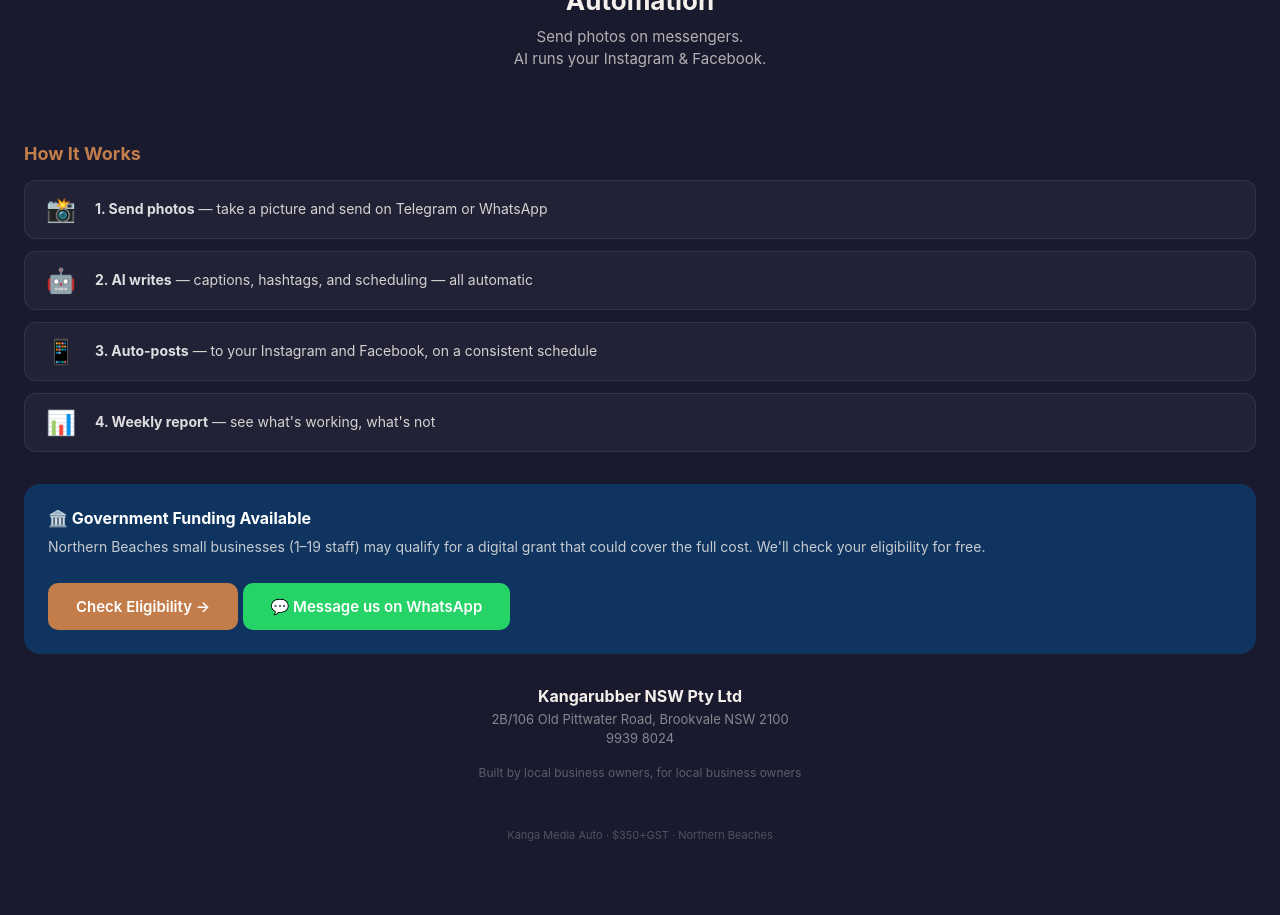
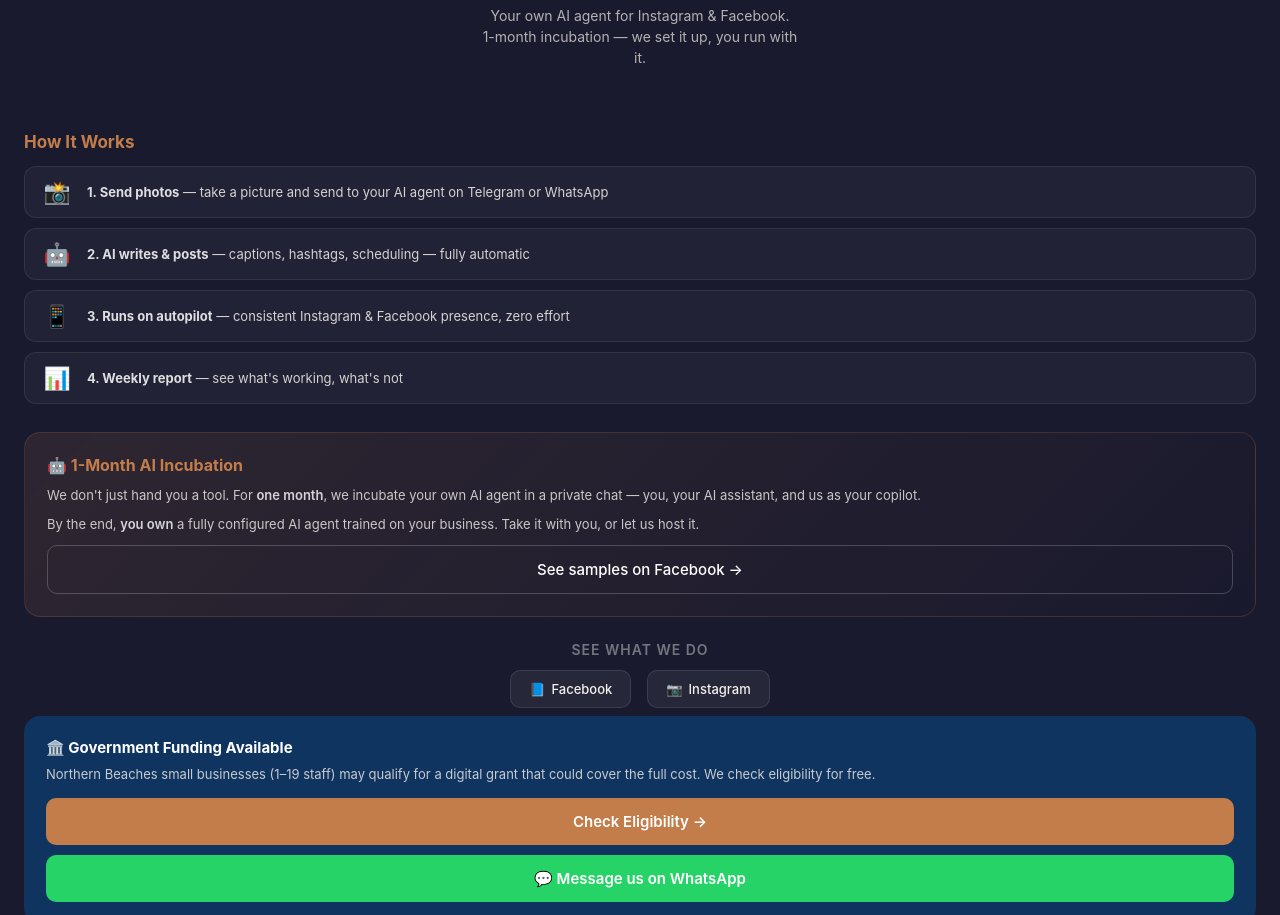
Before and after one commit to pcdogr/kanga-media-auto, a plain HTML site: page index.html in a window 1280 px wide. Shown: the part 203-1118 px from the top of the page. Before the commit the page ends 1077 px from the top, so only its background shows below. Drawn offline with Linux system fonts and the light colour scheme.

Commit message:
Add: 1-month incubation, Facebook/IG links, QR-ready poster

```diff
--- a/index.html
+++ b/index.html
@@ -15,10 +15,9 @@
     flex-direction: column;
   }
 
-  /* ===== HERO ===== */
   .hero {
     background: #1a1a2e;
-    padding: 48px 24px 40px;
+    padding: 44px 24px 36px;
     text-align: center;
     position: relative;
     overflow: hidden;
@@ -37,77 +36,71 @@
     display: inline-block;
     background: rgba(195,125,74,0.2);
     color: #c37d4a;
-    font-size: 12px;
+    font-size: 11px;
     font-weight: 700;
     text-transform: uppercase;
     letter-spacing: 2px;
-    padding: 6px 16px;
+    padding: 5px 14px;
     border-radius: 20px;
-    margin-bottom: 20px;
+    margin-bottom: 16px;
   }
   .hero .price {
-    font-size: 52px;
+    font-size: 48px;
     font-weight: 800;
     line-height: 1;
     margin-bottom: 6px;
   }
   .hero .price sup {
-    font-size: 20px;
-    font-weight: 400;
-    opacity: 0.6;
-    top: -24px;
-  }
-  .hero .price .gst {
-    font-size: 16px;
+    font-size: 18px;
     font-weight: 400;
     opacity: 0.5;
+    top: -22px;
   }
   .hero h1 {
-    font-size: 26px;
+    font-size: 24px;
     font-weight: 700;
     margin-bottom: 8px;
     line-height: 1.3;
   }
   .hero .tagline {
-    font-size: 15px;
+    font-size: 14px;
     opacity: 0.7;
     line-height: 1.5;
     max-width: 320px;
     margin: 0 auto;
   }
 
-  /* ===== HOW IT WORKS ===== */
   .section {
-    padding: 32px 24px;
+    padding: 28px 24px;
   }
   .section h2 {
-    font-size: 18px;
+    font-size: 17px;
     font-weight: 700;
-    margin-bottom: 16px;
+    margin-bottom: 14px;
     color: #c37d4a;
   }
   .steps {
     display: flex;
     flex-direction: column;
-    gap: 12px;
+    gap: 10px;
   }
   .step {
     display: flex;
     align-items: center;
-    gap: 14px;
+    gap: 12px;
     background: rgba(255,255,255,0.04);
     border: 1px solid rgba(255,255,255,0.08);
     border-radius: 12px;
-    padding: 14px 16px;
+    padding: 12px 14px;
   }
   .step .emoji {
-    font-size: 24px;
-    width: 40px;
+    font-size: 22px;
+    width: 36px;
     text-align: center;
     flex-shrink: 0;
   }
   .step .text {
-    font-size: 14px;
+    font-size: 13px;
     line-height: 1.4;
     opacity: 0.85;
   }
@@ -116,68 +109,134 @@
     opacity: 1;
   }
 
-  /* ===== FUNDING ===== */
+  /* Incubation section */
+  .incubation {
+    background: linear-gradient(135deg, rgba(195,125,74,0.12), rgba(26,26,46,0));
+    border: 1px solid rgba(195,125,74,0.2);
+    border-radius: 16px;
+    margin: 0 24px;
+    padding: 22px;
+  }
+  .incubation h2 {
+    font-size: 16px;
+    font-weight: 700;
+    color: #c37d4a;
+    margin-bottom: 10px;
+  }
+  .incubation p {
+    font-size: 13px;
+    line-height: 1.6;
+    opacity: 0.8;
+    margin-bottom: 8px;
+  }
+  .incubation .highlight {
+    color: #fff;
+    opacity: 1;
+    font-weight: 600;
+  }
+
+  /* Social proof */
+  .social-links {
+    padding: 24px 24px 8px;
+    text-align: center;
+  }
+  .social-links h2 {
+    font-size: 14px;
+    font-weight: 600;
+    color: rgba(255,255,255,0.4);
+    margin-bottom: 12px;
+    text-transform: uppercase;
+    letter-spacing: 1px;
+  }
+  .social-links .icons {
+    display: flex;
+    justify-content: center;
+    gap: 16px;
+  }
+  .social-links .icons a {
+    display: inline-flex;
+    align-items: center;
+    gap: 6px;
+    background: rgba(255,255,255,0.06);
+    border: 1px solid rgba(255,255,255,0.1);
+    padding: 10px 18px;
+    border-radius: 10px;
+    text-decoration: none;
+    color: #f5f0eb;
+    font-size: 13px;
+    font-weight: 500;
+    transition: background 0.2s;
+  }
+  .social-links .icons a:active {
+    background: rgba(255,255,255,0.12);
+  }
+
   .funding {
     background: #0f3460;
     margin: 0 24px;
     border-radius: 16px;
-    padding: 24px;
+    padding: 22px;
   }
   .funding h2 {
-    font-size: 16px;
+    font-size: 15px;
     font-weight: 700;
     color: #fff;
     margin-bottom: 8px;
   }
   .funding p {
-    font-size: 14px;
+    font-size: 13px;
     line-height: 1.5;
     opacity: 0.8;
-    margin-bottom: 16px;
+    margin-bottom: 14px;
   }
-  .funding .btn {
-    display: inline-flex;
-    align-items: center;
-    gap: 8px;
+
+  .btn {
+    display: block;
+    text-align: center;
     background: #c37d4a;
     color: #fff;
     font-size: 15px;
     font-weight: 600;
     text-decoration: none;
-    padding: 14px 28px;
+    padding: 14px 20px;
     border-radius: 10px;
     transition: background 0.2s;
+    margin-top: 10px;
   }
-  .funding .btn:active {
-    background: #a6693a;
+  .btn:active { background: #a6693a; }
+  .btn-wa { background: #25D366; }
+  .btn-wa:active { background: #1da851; }
+  .btn-outline {
+    background: transparent;
+    border: 1.5px solid rgba(255,255,255,0.2);
+    font-weight: 500;
   }
+  .btn-outline:active { background: rgba(255,255,255,0.06); }
 
-  /* ===== CONTACT ===== */
   .contact {
-    padding: 32px 24px;
+    padding: 28px 24px;
     text-align: center;
     margin-top: auto;
   }
   .contact .name {
-    font-size: 16px;
+    font-size: 15px;
     font-weight: 700;
     margin-bottom: 4px;
   }
   .contact .addr {
-    font-size: 13px;
+    font-size: 12px;
     opacity: 0.5;
     line-height: 1.5;
   }
   .contact .built {
-    font-size: 12px;
+    font-size: 11px;
     opacity: 0.3;
-    margin-top: 16px;
+    margin-top: 14px;
   }
 
-  /* ===== FOOTER ===== */
   .footer {
     text-align: center;
-    padding: 16px 24px 32px;
+    padding: 14px 24px 28px;
     font-size: 11px;
     opacity: 0.25;
   }
@@ -187,47 +246,45 @@
 
 <div class="hero">
   <div class="badge">Northern Beaches · Brookvale</div>
-  <div class="price">
-    $350<sup>+GST</sup>
-  </div>
+  <div class="price">$350<sup>+GST</sup></div>
   <h1>AI Social Media<br>Automation</h1>
-  <p class="tagline">
-    Send photos on messengers.<br>
-    AI runs your Instagram &amp; Facebook.
-  </p>
+  <p class="tagline">Your own AI agent for Instagram &amp; Facebook.<br>1-month incubation — we set it up, you run with it.</p>
 </div>
 
 <div class="section">
   <h2>How It Works</h2>
   <div class="steps">
-    <div class="step">
-      <div class="emoji">📸</div>
-      <div class="text"><strong>1. Send photos</strong> — take a picture and send on Telegram or WhatsApp</div>
-    </div>
-    <div class="step">
-      <div class="emoji">🤖</div>
-      <div class="text"><strong>2. AI writes</strong> — captions, hashtags, and scheduling — all automatic</div>
-    </div>
-    <div class="step">
-      <div class="emoji">📱</div>
-      <div class="text"><strong>3. Auto-posts</strong> — to your Instagram and Facebook, on a consistent schedule</div>
-    </div>
-    <div class="step">
-      <div class="emoji">📊</div>
-      <div class="text"><strong>4. Weekly report</strong> — see what's working, what's not</div>
-    </div>
+    <div class="step"><div class="emoji">📸</div><div class="text"><strong>1. Send photos</strong> — take a picture and send to your AI agent on Telegram or WhatsApp</div></div>
+    <div class="step"><div class="emoji">🤖</div><div class="text"><strong>2. AI writes &amp; posts</strong> — captions, hashtags, scheduling — fully automatic</div></div>
+    <div class="step"><div class="emoji">📱</div><div class="text"><strong>3. Runs on autopilot</strong> — consistent Instagram &amp; Facebook presence, zero effort</div></div>
+    <div class="step"><div class="emoji">📊</div><div class="text"><strong>4. Weekly report</strong> — see what's working, what's not</div></div>
+  </div>
+</div>
+
+<div class="incubation">
+  <h2>🤖 1-Month AI Incubation</h2>
+  <p>We don't just hand you a tool. For <span class="highlight">one month</span>, we incubate your own AI agent in a private chat — you, your AI assistant, and us as your copilot.</p>
+  <p>By the end, <span class="highlight">you own</span> a fully configured AI agent trained on your business. Take it with you, or let us host it.</p>
+  <a class="btn btn-outline" href="https://www.facebook.com/p/Kangarubber-100064006779880/" target="_blank" rel="noopener">See samples on Facebook →</a>
+</div>
+
+<div class="social-links">
+  <h2>See what we do</h2>
+  <div class="icons">
+    <a href="https://www.facebook.com/p/Kangarubber-100064006779880/" target="_blank" rel="noopener">
+      <span>📘</span> Facebook
+    </a>
+    <a href="https://www.instagram.com/kangarubber_syd/" target="_blank" rel="noopener">
+      <span>📷</span> Instagram
+    </a>
   </div>
 </div>
 
 <div class="funding">
   <h2>🏛️ Government Funding Available</h2>
-  <p>Northern Beaches small businesses (1–19 staff) may qualify for a digital grant that could cover the full cost. We'll check your eligibility for free.</p>
-  <a class="btn" href="https://northernbeaches.smartygrants.com.au/B2B2627" target="_blank" rel="noopener">
-    Check Eligibility →
-  </a>
-  <a class="btn" href="https://wa.me/61299398024" target="_blank" rel="noopener" style="margin-top:10px;background:#25D366;display:inline-flex;align-items:center;gap:8px;">
-    💬 Message us on WhatsApp
-  </a>
+  <p>Northern Beaches small businesses (1–19 staff) may qualify for a digital grant that could cover the full cost. We check eligibility for free.</p>
+  <a class="btn" href="https://northernbeaches.smartygrants.com.au/B2B2627" target="_blank" rel="noopener">Check Eligibility →</a>
+  <a class="btn btn-wa" href="https://wa.me/61299398024" target="_blank" rel="noopener">💬 Message us on WhatsApp</a>
 </div>
 
 <div class="contact">
@@ -240,7 +297,7 @@
 </div>
 
 <div class="footer">
-  Kanga Media Auto &middot; $350+GST &middot; Northern Beaches
+  Kanga Media Auto · $350+GST · 1-month incubation · Northern Beaches
 </div>
 
 </body>
```
